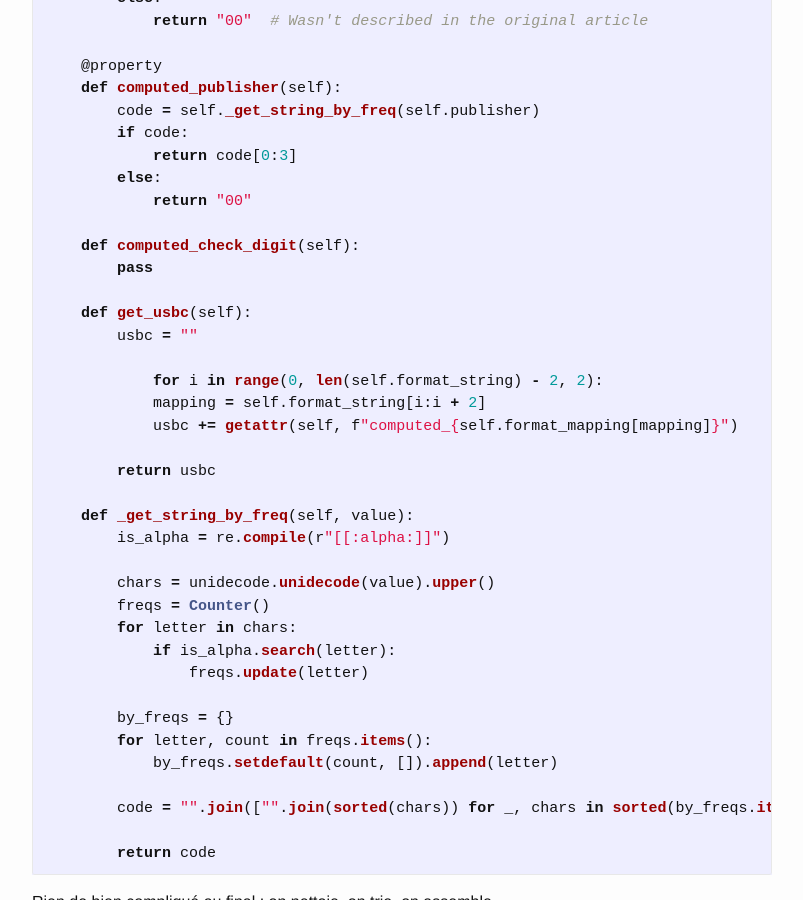
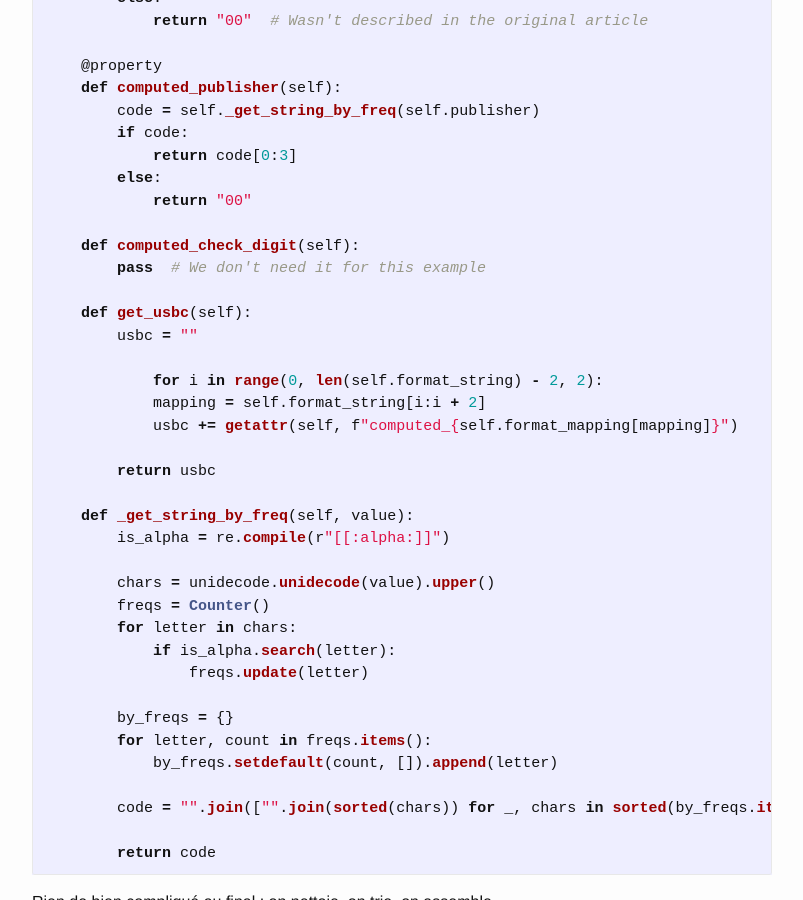
Before and after one commit to edipretoro/edipretoro.github.io, a Jekyll site: the page built from _posts/2020-12-17-dedoublonnage_de_notices_iii.md, in a window 1280 px wide and 900 px high, scrolled down 3722 px. Shown: the whole window, without its empty margins (238-1041 px from the left). Built offline with Jekyll 4.4.1, drawn with Linux system fonts in a browser that asks for light colours; comment, search, counter and statistics services are not loaded.

Commit message:
Adding a comment about the code

```diff
--- a/_posts/2020-12-17-dedoublonnage_de_notices_iii.md
+++ b/_posts/2020-12-17-dedoublonnage_de_notices_iii.md
@@ -181,7 +181,7 @@ class USBC:
             return "00"
 
     def computed_check_digit(self):
-        pass
+        pass  # We don't need it for this example
 
     def get_usbc(self):
         usbc = ""
```
